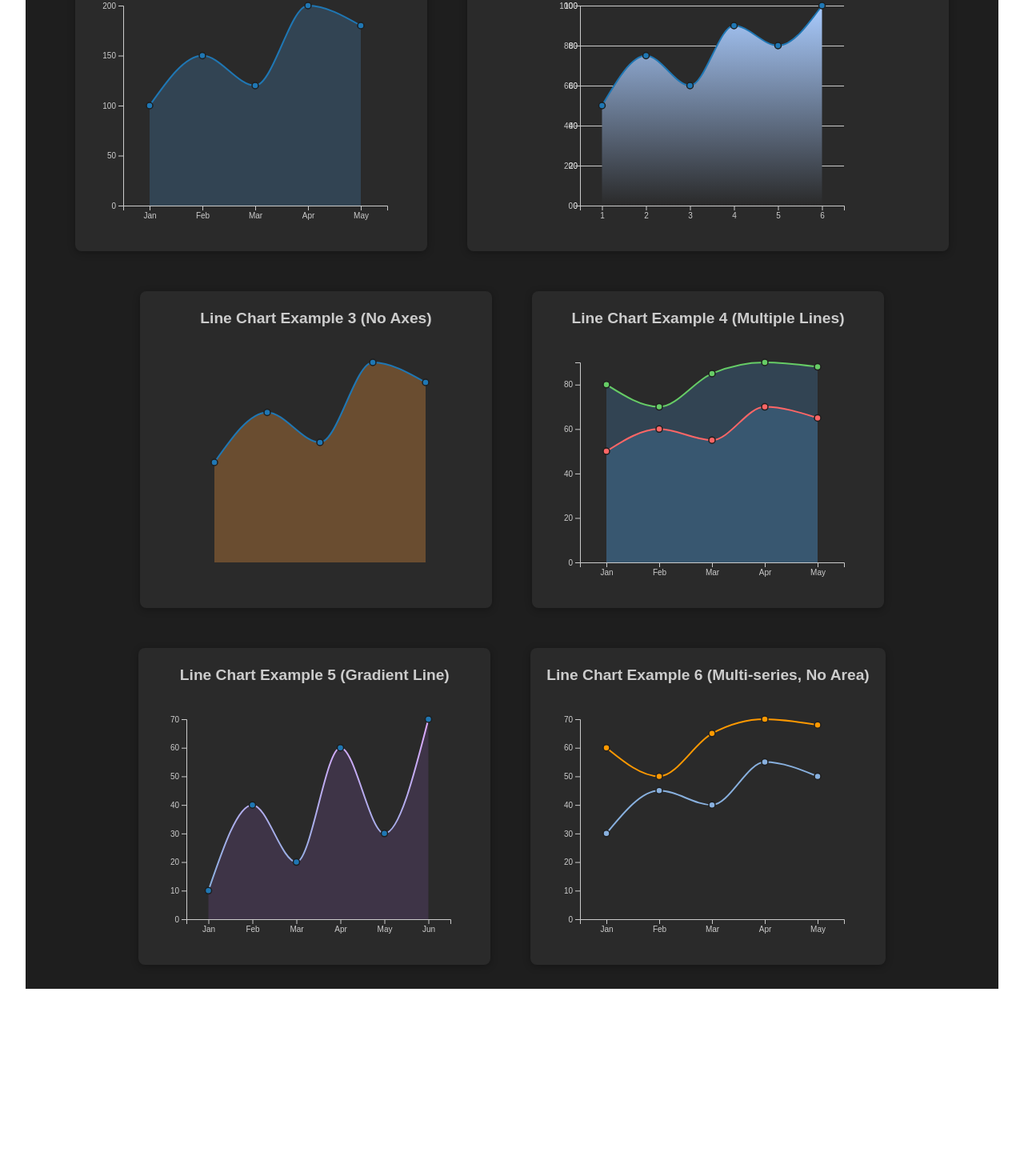
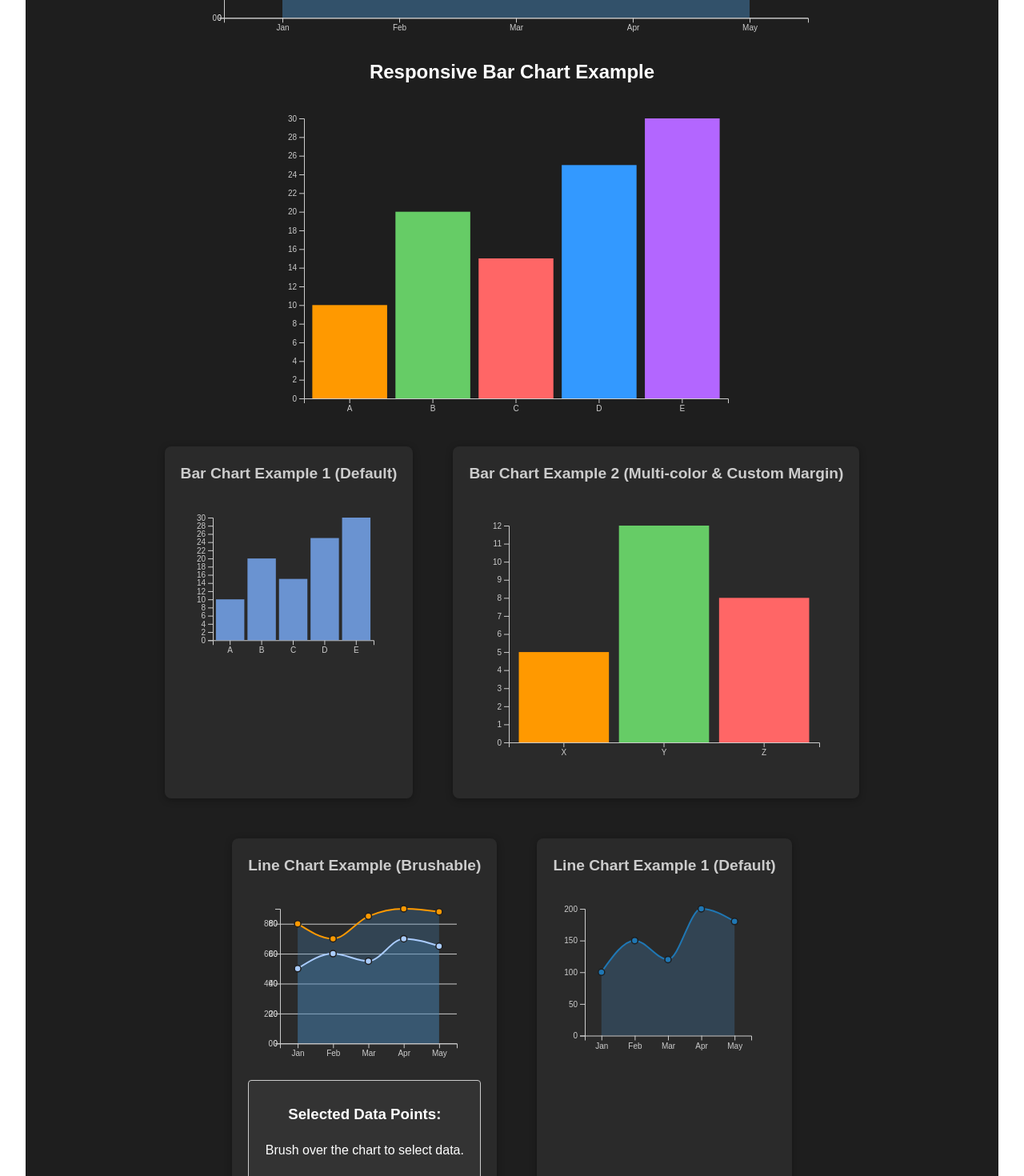
Before and after one commit to harshattray/apus, a React (Vite) app: page / in a window 1280 px wide. Shown: the part 720-2190 px from the top of the page at 80% size. Before the commit the page ends 1988 px from the top, so only its background shows below. Built offline with nearby package versions, Linux system fonts and the light colour scheme.

Commit message:
feat: Brushable features enabled on the graphs

```diff
--- /dev/null
+++ b/src/demo/App.css
@@ -0,0 +1,75 @@
+.App {
+  max-width: 1200px;
+  margin: 0 auto;
+  padding: 2rem;
+  background-color: #1a1a1a;
+  min-height: 100vh;
+  color: #ffffff;
+}
+
+h1 {
+  text-align: center;
+  color: #ffffff;
+  margin-bottom: 2rem;
+  font-size: 2.5rem;
+}
+
+h2 {
+  color: #ffffff;
+  margin-bottom: 1rem;
+  font-size: 1.5rem;
+}
+
+.charts-container {
+  display: grid;
+  grid-template-columns: repeat(auto-fit, minmax(400px, 1fr));
+  gap: 2rem;
+  margin-top: 2rem;
+}
+
+.chart {
+  background-color: #2a2a2a;
+  padding: 1.5rem;
+  border-radius: 8px;
+  box-shadow: 0 4px 6px rgba(0, 0, 0, 0.1);
+}
+
+/* Responsive Test Section */
+.responsive-test {
+  margin: 2rem 0;
+  padding: 1.5rem;
+  background-color: #2a2a2a;
+  border-radius: 8px;
+  box-shadow: 0 4px 6px rgba(0, 0, 0, 0.1);
+}
+
+.responsive-container {
+  position: relative;
+  width: 100%;
+  background-color: #333;
+  border-radius: 4px;
+  overflow: hidden;
+}
+
+/* Responsive adjustments */
+@media (max-width: 768px) {
+  .App {
+    padding: 1rem;
+  }
+
+  .charts-container {
+    grid-template-columns: 1fr;
+  }
+
+  .chart {
+    padding: 1rem;
+  }
+
+  h1 {
+    font-size: 2rem;
+  }
+
+  h2 {
+    font-size: 1.25rem;
+  }
+}
--- a/src/demo/App.tsx
+++ b/src/demo/App.tsx
@@ -1,5 +1,6 @@
 import { BarChart, LineChart } from 'src/lib'
 import '../App.css'
+import React, { useState } from 'react';
 
 function App() {
   const barChartData1 = [
@@ -103,9 +104,51 @@ function App() {
     },
   ];
 
+  // State to hold selected data labels from the brush
+  const [selectedLabels, setSelectedLabels] = useState<(string | number)[]>([]);
+
+  // Handler for the brush end event
+  const handleBrushEnd = (labels: (string | number)[]) => {
+    setSelectedLabels(labels);
+  };
+
+  // Find the full data points for the selected labels from multiLineData
+  const selectedDataPoints = selectedLabels.map((label: string | number) => {
+      // Find the first occurrence of the label across all series in multiLineData
+      let foundPoint: { label: string | number; value: number } | undefined;
+      for (const series of multiLineData) {
+          foundPoint = series.values.find((point: { label: string | number; value: number }) => String(point.label) === String(label));
+          if (foundPoint) break; // Stop searching once found
+      }
+      return foundPoint;
+  }).filter((point): point is { label: string | number; value: number } => point !== undefined);
+
   return (
     <div className="App">
       <h1>Chart Library Demo</h1>
+
+      {/* Responsive Test Section */}
+      <div className="responsive-test">
+        <h2>Responsive Test</h2>
+        <div className="responsive-container" style={{ width: '100%', maxWidth: '800px', margin: '0 auto' }}>
+          <LineChart
+            data={multiLineData}
+            responsive={true}
+            lineColors={['#ff6666', '#66cc66']}
+            showGridLines={true}
+            brushable={true}
+          />
+        </div>
+        <div className="responsive-container" style={{ width: '100%', maxWidth: '600px', margin: '20px auto' }}>
+           <h2>Responsive Bar Chart Example</h2>
+           <BarChart
+             data={barChartData1}
+             responsive={true}
+             color={['#ff9900', '#66cc66', '#ff6666', '#3399ff', '#b366ff']}
+           />
+        </div>
+      </div>
+
       <div className="charts-container">
         <div className="chart">
           <h2>Bar Chart Example 1 (Default)</h2>
@@ -120,6 +163,32 @@ function App() {
             color={['#ff9900', '#66cc66', '#ff6666']}
             margin={{ top: 30, right: 30, bottom: 50, left: 50 }}
           />
+        </div>
+        <div className="chart">
+          <h2>Line Chart Example (Brushable)</h2>
+          <LineChart
+            data={multiLineData}
+            width={400}
+            height={300}
+            brushable={true}
+            showGridLines={true}
+            lineColors={['#aaccff', '#ff9900']}
+            onBrushEnd={handleBrushEnd}
+          />
+          <div style={{ marginTop: '15px', padding: '10px', border: '1px solid #ccc', borderRadius: '4px', backgroundColor: '#333' }}>
+            <h3>Selected Data Points:</h3>
+            {
+              selectedDataPoints.length > 0 ? (
+                <ul>
+                  {selectedDataPoints.map((point: { label: string | number; value: number }, index: number) => (
+                    <li key={index}>Label: {point?.label?.toString()}, Value: {point?.value}</li>
+                  ))}
+                </ul>
+              ) : (
+                <p>Brush over the chart to select data.</p>
+              )
+            }
+          </div>
         </div>
         <div className="chart">
           <h2>Line Chart Example 1 (Default)</h2>
--- a/src/lib/BarChart.tsx
+++ b/src/lib/BarChart.tsx
@@ -1,25 +1,74 @@
 import * as d3 from 'd3';
-import React, { useEffect, useRef } from 'react';
+import React, { useEffect, useRef, useState } from 'react';
 
 export type BarChartProps = {
   data: { label: string; value: number }[];
-  width: number;
-  height: number;
+  width?: number; // Made optional
+  height?: number; // Made optional
   color?: string | string[]; // Allow single color or array of colors
   margin?: { top: number; right: number; bottom: number; left: number };
+  responsive?: boolean; // New prop for responsive behavior
 };
 
-export const BarChart: React.FC<BarChartProps> = ({ data, width, height, color = '#6a93d1', margin = { top: 20, right: 30, bottom: 30, left: 40 } }) => {
-  const ref = useRef<SVGSVGElement | null>(null);
+export const BarChart: React.FC<BarChartProps> = ({
+  data,
+  width = 600, // Default width
+  height = 400, // Default height
+  color = '#6a93d1',
+  margin = { top: 20, right: 30, bottom: 30, left: 40 },
+  responsive = true, // Default to responsive
+}) => {
+  const containerRef = useRef<HTMLDivElement | null>(null);
+  const svgRef = useRef<SVGSVGElement | null>(null);
+  const [dimensions, setDimensions] = useState({
+    width: responsive && containerRef.current ? containerRef.current.clientWidth : width,
+    height: responsive && containerRef.current ? (containerRef.current.clientWidth * (height / width)) : height, // Calculate initial height based on aspect ratio if responsive
+  });
 
   useEffect(() => {
-    if (!ref.current) return;
+    const currentContainer = containerRef.current;
 
-    const svg = d3.select(ref.current);
+    if (!responsive || !currentContainer) {
+      setDimensions({ width: width, height: height });
+      return;
+    }
+
+    // Initial dimensions calculation
+    setDimensions({
+        width: currentContainer.clientWidth,
+        height: currentContainer.clientWidth * (height / width), // Calculate height based on aspect ratio
+    });
+
+    const observer = new ResizeObserver((entries) => {
+      // We only expect one entry for our container
+      const { clientWidth } = entries[0].target as HTMLElement;
+      setDimensions({
+        width: clientWidth,
+        height: clientWidth * (height / width), // Calculate height based on aspect ratio
+      });
+    });
+
+    observer.observe(currentContainer);
+
+    // Clean up the observer
+    return () => {
+      observer.unobserve(currentContainer);
+    };
+  }, [responsive, width, height]); // Re-run effect if responsive, width, or height props change
+
+  useEffect(() => {
+    const { width: currentWidth, height: currentHeight } = dimensions;
+
+    if (!svgRef.current || !data || data.length === 0 || currentWidth <= 0 || currentHeight <= 0) return;
+
+    const svg = d3.select(svgRef.current);
     svg.selectAll('*').remove();
 
-    const innerWidth = width - margin.left - margin.right;
-    const innerHeight = height - margin.top - margin.bottom;
+    const innerWidth = currentWidth - margin.left - margin.right;
+    const innerHeight = currentHeight - margin.top - margin.bottom;
+
+    // Ensure inner dimensions are non-negative
+    if (innerWidth <= 0 || innerHeight <= 0) return;
 
     const x = d3
       .scaleBand()
@@ -59,8 +108,25 @@ export const BarChart: React.FC<BarChartProps> = ({ data, width, height, color =
       .attr('y', (d) => y(d.value))
       .attr('width', x.bandwidth())
       .attr('height', (d) => innerHeight - y(d.value))
-      .attr('fill', (d, i) => (Array.isArray(color) ? color[i % color.length] : color)); // Use color array or single color
-  }, [data, width, height, color, margin]);
+      .attr('fill', (d, i) => (Array.isArray(color) ? color[i % color.length] : color));
+  }, [data, color, margin, dimensions]); // Add dimensions as a dependency
 
-  return <svg ref={ref} width={width} height={height} />;
+  // Calculate padding bottom for aspect ratio
+  const paddingBottom = responsive ? `${(height / width) * 100}%` : undefined;
+
+  // Render a div with the ref that will be observed and an SVG inside
+  return (
+    <div ref={containerRef} style={{
+      position: responsive ? 'relative' : undefined,
+      width: responsive ? '100%' : width,
+      height: responsive ? '0' : height, // Set height to 0 for padding-bottom to work
+      paddingBottom: paddingBottom,
+    }}>
+      <svg ref={svgRef} style={{
+        position: responsive ? 'absolute' : undefined,
+        top: responsive ? 0 : undefined,
+        left: responsive ? 0 : undefined,
+      }} width={responsive ? '100%' : width} height={responsive ? '100%' : height}></svg>
+    </div>
+  );
 };
--- a/src/lib/LineChart.tsx
+++ b/src/lib/LineChart.tsx
@@ -1,10 +1,12 @@
 import * as d3 from 'd3';
-import React, { useEffect, useRef } from 'react';
+import React, { useEffect, useRef, useState } from 'react';
+import type { D3BrushEvent } from 'd3-brush';
+import type { ScalePoint } from 'd3-scale';
 
 export type LineChartProps = {
   data: { name: string; values: { label: string | number; value: number }[] }[];
-  width: number;
-  height: number;
+  width?: number;
+  height?: number;
   lineColors?: string | string[];
   areaColor?: string;
   pointColor?: string;
@@ -21,13 +23,16 @@ export type LineChartProps = {
   areaGradientColors?: string[];
   lineGradientColors?: string[];
   showArea?: boolean;
+  responsive?: boolean;
+  brushable?: boolean;
+  onBrushEnd?: (selectedLabels: (string | number)[]) => void;
 };
 
 export const LineChart: React.FC<LineChartProps> = ({
   data,
-  width,
-  height,
-  lineColors, // Use lineColors prop
+  width = 600,
+  height = 400,
+  lineColors,
   areaColor = 'rgba(70, 130, 180, 0.3)',
   pointColor = '#88b0de',
   margin = { top: 20, right: 30, bottom: 30, left: 40 },
@@ -43,28 +48,67 @@ export const LineChart: React.FC<LineChartProps> = ({
   areaGradientColors,
   lineGradientColors,
   showArea = true,
+  responsive = true,
+  brushable = false,
+  onBrushEnd,
 }) => {
-  const ref = useRef<SVGSVGElement | null>(null);
+  const containerRef = useRef<HTMLDivElement | null>(null);
+  const svgRef = useRef<SVGSVGElement | null>(null);
+  const brushRef = useRef<SVGGElement | null>(null);
+  const [dimensions, setDimensions] = useState({ width, height });
 
   useEffect(() => {
-    if (!ref.current || !data || data.length === 0) return;
+    if (!responsive || !containerRef.current) {
+      setDimensions({ width, height });
+      return;
+    }
 
-    const svg = d3.select(ref.current);
+    const updateDimensions = () => {
+      if (containerRef.current) {
+        const containerWidth = containerRef.current.clientWidth;
+        const aspectRatio = height / width;
+        const containerHeight = containerWidth * aspectRatio;
+
+        setDimensions({
+          width: containerWidth,
+          height: containerHeight
+        });
+      }
+    };
+
+    updateDimensions();
+
+    const resizeObserver = new ResizeObserver(updateDimensions);
+    resizeObserver.observe(containerRef.current);
+
+    return () => {
+      if (containerRef.current) {
+        resizeObserver.unobserve(containerRef.current);
+      }
+    };
+  }, [responsive, width, height]);
+
+  useEffect(() => {
+    const { width: currentWidth, height: currentHeight } = dimensions;
+
+    if (!svgRef.current || !data || data.length === 0 || currentWidth <= 0 || currentHeight <= 0) return;
+
+    const svg = d3.select(svgRef.current);
     svg.selectAll('*').remove();
 
-    const innerWidth = width - margin.left - margin.right;
-    const innerHeight = height - margin.top - margin.bottom;
+    const innerWidth = currentWidth - margin.left - margin.right;
+    const innerHeight = currentHeight - margin.top - margin.bottom;
 
-    // Determine the color scale or use provided colors
+    if (innerWidth <= 0 || innerHeight <= 0) return;
+
     const colorScale = Array.isArray(lineColors)
       ? d3.scaleOrdinal<string, string>().domain(data.map(d => d.name)).range(lineColors)
       : d3.scaleOrdinal(d3.schemeCategory10).domain(data.map(d => d.name));
 
-    // Extract all labels and all values to determine scales
     const allLabels = data.reduce((acc, series) => acc.concat(series.values.map(d => String(d.label))), [] as string[]);
     const allValues = data.reduce((acc, series) => acc.concat(series.values.map(d => d.value)), [] as number[]);
 
-    const x = d3
+    const x: ScalePoint<string> = d3
       .scalePoint()
       .domain(allLabels)
       .range([0, innerWidth])
@@ -82,8 +126,7 @@ export const LineChart: React.FC<LineChartProps> = ({
       .y((d) => y(d.value))
       .curve(d3.curveMonotoneX);
 
-    // Area generator (will apply to all series for now, can be refined)
-     const area = d3
+    const area = d3
       .area<{ label: string | number; value: number }>()
       .x((d) => x(String(d.label))!)
       .y0(innerHeight)
@@ -92,9 +135,8 @@ export const LineChart: React.FC<LineChartProps> = ({
 
     const g = svg.append('g').attr('transform', `translate(${margin.left},${margin.top})`);
 
-    // Define gradient if colors are provided (apply to the first series area)
     if (areaGradientColors && areaGradientColors.length > 1 && data.length > 0) {
-      const gradient = svg.append('defs')
+      const areaGradient = svg.append('defs')
         .append('linearGradient')
         .attr('id', 'areaGradient')
         .attr('x1', '0%')
@@ -102,7 +144,7 @@ export const LineChart: React.FC<LineChartProps> = ({
         .attr('x2', '0%')
         .attr('y2', '100%');
 
-      gradient.selectAll('stop')
+      areaGradient.selectAll('stop')
         .data(areaGradientColors)
         .enter()
         .append('stop')
@@ -110,7 +152,6 @@ export const LineChart: React.FC<LineChartProps> = ({
         .attr('stop-color', (d) => d);
     }
 
-    // Define line gradient if colors are provided
     if (lineGradientColors && lineGradientColors.length > 1) {
       const lineGradient = svg.append('defs')
         .append('linearGradient')
@@ -128,7 +169,6 @@ export const LineChart: React.FC<LineChartProps> = ({
         .attr('stop-color', (d) => d);
     }
 
-    // Add grid lines if enabled
     if (showGridLines) {
       g.append('g')
         .attr('class', 'grid')
@@ -137,7 +177,6 @@ export const LineChart: React.FC<LineChartProps> = ({
         .attr('stroke', '#444444');
     }
 
-    // Append the area paths (one for each series) if showArea is true
     if (showArea) {
       g.selectAll('.area')
         .data(data)
@@ -148,7 +187,6 @@ export const LineChart: React.FC<LineChartProps> = ({
         .attr('d', (d) => area(d.values));
     }
 
-    // Append the line paths (one for each series)
     g.selectAll('.line')
       .data(data)
       .enter()
@@ -159,7 +197,6 @@ export const LineChart: React.FC<LineChartProps> = ({
       .attr('stroke-width', 2)
       .attr('d', (d) => line(d.values));
 
-    // Add axes if enabled
     if (showYAxis) {
       g.append('g')
         .attr('class', 'y-axis')
@@ -179,11 +216,9 @@ export const LineChart: React.FC<LineChartProps> = ({
         .style('fill', '#cccccc');
     }
 
-    // Style axis lines (domain and ticks)
     g.selectAll('.domain, .tick line')
       .attr('stroke', '#cccccc');
 
-    // Hide grid domain line
     g.selectAll('.grid .domain').remove();
 
     const tooltip = d3.select('body').append('div')
@@ -197,7 +232,6 @@ export const LineChart: React.FC<LineChartProps> = ({
       .style('pointer-events', 'none')
       .style('font-size', tooltipFontSize);
 
-    // Add circles for data points and interaction
     data.forEach(series => {
       g.selectAll(`.data-point-${series.name.replace(/\s+/g, '-')}`)
         .data(series.values)
@@ -223,11 +257,64 @@ export const LineChart: React.FC<LineChartProps> = ({
         });
     });
 
+    if (brushable && showXAxis) {
+      const brush = d3.brushX()
+        .extent([[0, 0], [innerWidth, innerHeight]]);
+
+      const brushGroup = g.append('g')
+        .attr('class', 'brush')
+        .call(brush);
+
+      brushGroup.select('.overlay')
+        .style('cursor', 'crosshair');
+
+      brushGroup.call(brush.on('end', brushed));
+      brushRef.current = brushGroup.node();
+
+      function brushed({ selection }: D3BrushEvent<SVGGElement, any>) {
+        if (selection === null) {
+          if (onBrushEnd) {
+            onBrushEnd([]);
+          }
+        } else {
+          const [x0, x1] = selection;
+          const selectedLabels = allLabels.filter(label => {
+            const bandCenter = x(label)! + x.bandwidth() / 2;
+            return bandCenter >= x0 && bandCenter <= x1;
+          });
+
+          if (onBrushEnd) {
+            const originalLabels = selectedLabels.map(label => {
+                const originalPoint = data.reduce((acc, series) => acc.concat(series.values), [] as { label: string | number; value: number }[]).find(d => String(d.label) === label);
+                return originalPoint ? originalPoint.label : label;
+            });
+            onBrushEnd(originalLabels);
+          }
+        }
+      }
+    }
+
     return () => {
+      svg.selectAll('*').remove();
       tooltip.remove();
     };
 
-  }, [data, width, height, lineColors, areaColor, pointColor, margin, yAxisTicks, showXAxis, showYAxis, showGridLines, tooltipBackgroundColor, tooltipTextColor, tooltipPadding, tooltipBorderRadius, tooltipFontSize, areaGradientColors, lineGradientColors, showArea]);
+  }, [data, lineColors, areaColor, pointColor, margin, yAxisTicks, showXAxis, showYAxis, showGridLines, tooltipBackgroundColor, tooltipTextColor, tooltipPadding, tooltipBorderRadius, tooltipFontSize, areaGradientColors, lineGradientColors, showArea, brushable, onBrushEnd, dimensions]);
 
-  return <svg ref={ref} width={width} height={height} />;
+  const paddingBottom = responsive ? `${(height / width) * 100}%` : undefined;
+
+  return (
+    <div ref={containerRef} style={{
+      position: responsive ? 'relative' : undefined,
+      width: responsive ? '100%' : width,
+      height: responsive ? '0' : height,
+      paddingBottom: paddingBottom,
+    }}>
+      <svg ref={svgRef} style={{
+        position: responsive ? 'absolute' : undefined,
+        top: responsive ? 0 : undefined,
+        left: responsive ? 0 : undefined,
+      }} width={responsive ? '100%' : width} height={responsive ? '100%' : height}></svg>
+    </div>
+  );
 };
```
